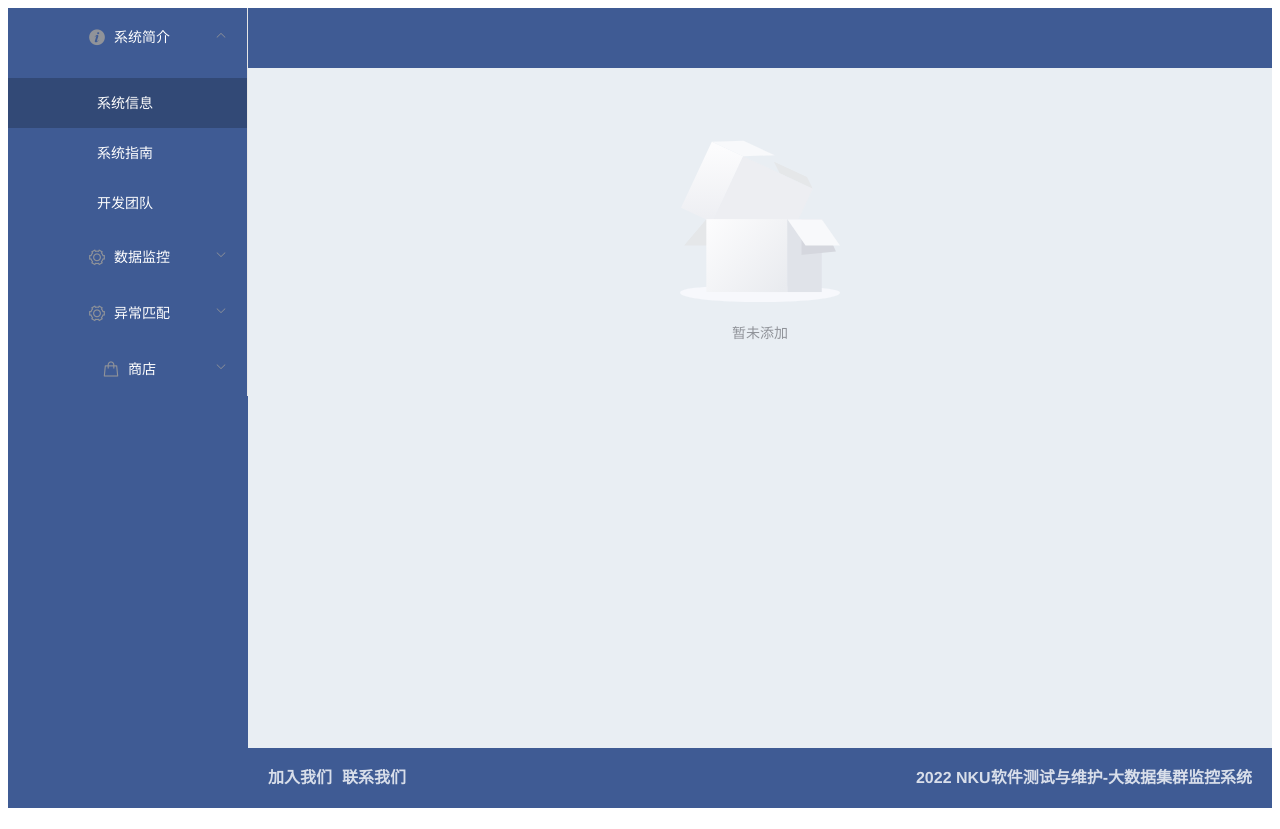
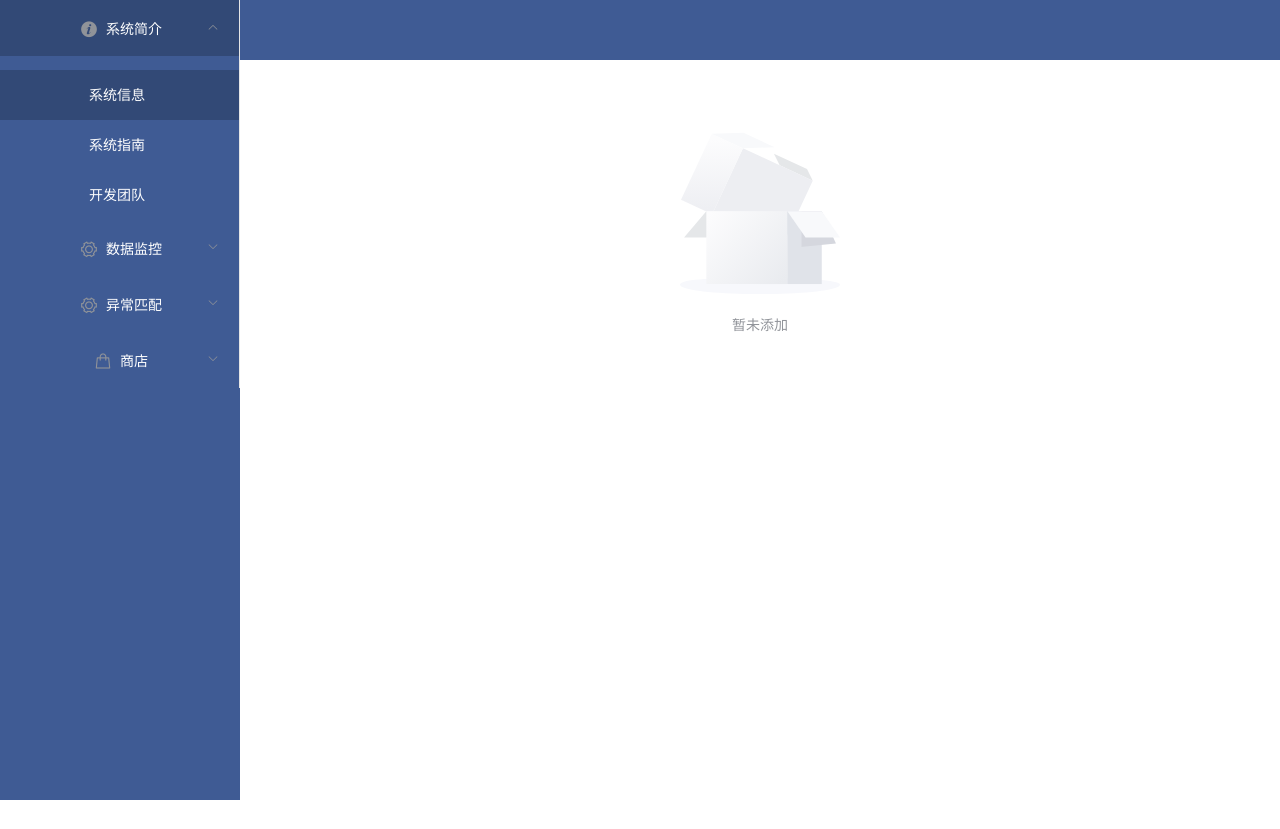
Before and after one commit to trumpsky/monitoring_system, a Vue app in the folder frontend/: page /#/menu/1-1 in a window 1280 px wide. After the commit the page ends 800 px from the top, so only its background shows below. Built offline with nearby package versions, Linux system fonts and the light colour scheme.

Commit message:
Style: 修改前端风格. Closes #56

```diff
--- a/frontend/src/App.vue
+++ b/frontend/src/App.vue
@@ -25,6 +25,11 @@ export default {
 </script>
 
 <style>
+* {
+  margin: 0;
+  padding: 0;
+  box-sizing: border-box;
+}
 #app {
   font-family: "Avenir", Helvetica, Arial, sans-serif;
   -webkit-font-smoothing: antialiased;
--- a/frontend/src/pages/Home.vue
+++ b/frontend/src/pages/Home.vue
@@ -24,6 +24,7 @@
             v-if="this.initialData.length != 0 && this.showComponent"
             @click="clickFunction"
           ></el-button>
+          <el-empty description="请选择数据集" v-if="this.initialData.length == 0 && this.showComponent"></el-empty>
           <div class="main-information">
             <router-view
               :initialData="initialData"
@@ -35,9 +36,6 @@
             ></router-view>
           </div>
         </el-main>
-        <el-footer>
-          <show-footer></show-footer>
-        </el-footer>
       </el-container>
     </el-container>
   </div>
@@ -45,12 +43,11 @@
 
 <script>
 import SelectionCascader from "../component/SelectionCascader.vue";
-import ShowFooter from "../component/ShowFooter.vue";
 import Sidebar from "../component/Sidebar";
 import ClusterLevel from "./ClusterLevel";
 
 export default {
-  components: { ClusterLevel, Sidebar, ShowFooter, SelectionCascader },
+  components: { ClusterLevel, Sidebar, SelectionCascader },
   data() {
     return {
       showComponent: false,
@@ -130,6 +127,7 @@ export default {
   },
   mounted() {
     this.url = this.getPostPath();
+    this.change(window.location.href.slice(-3,-2));
   },
 };
 </script>
@@ -138,26 +136,22 @@ export default {
 .el-header {
   background-color: #3f5b94;
   color: #fff;
-  line-height: 60px;
+  line-height: 7.5vh;
   display: flex;
   justify-content: flex-end;
-}
-
-.el-footer {
-  background-color: #3f5b94;
-  color: #fff;
-  line-height: 60px;
 }
 
 .el-aside {
   background-color: #3f5b94;
   color: #333;
 }
-
+li.el-submenu {
+  width: 240px;
+}
 .el-main {
-  background-color: #e9eef3;
+  background-color: #fff;
   color: #333;
-  height: 680px;
+  height: 92.5vh;
   display: flex;
   justify-content: center;
 }
```
